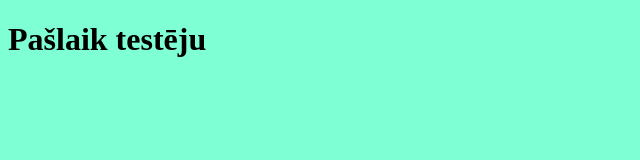
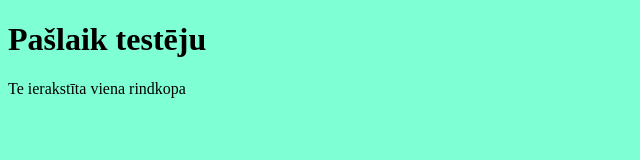
Before and after one commit to ievahaa/github_testam, a plain HTML site: page index.html in a window 1280 px wide. Shown: the whole page, without its empty margins (0-640 px from the left). Drawn offline with Linux system fonts and the light colour scheme.

Commit message:
Papildināts index teksts

```diff
--- a/index.html
+++ b/index.html
@@ -9,5 +9,6 @@
 </head>
 <body>
     <h1>Pašlaik testēju</h1>
+    <p>Te ierakstīta viena rindkopa</p>
 </body>
 </html>
```
